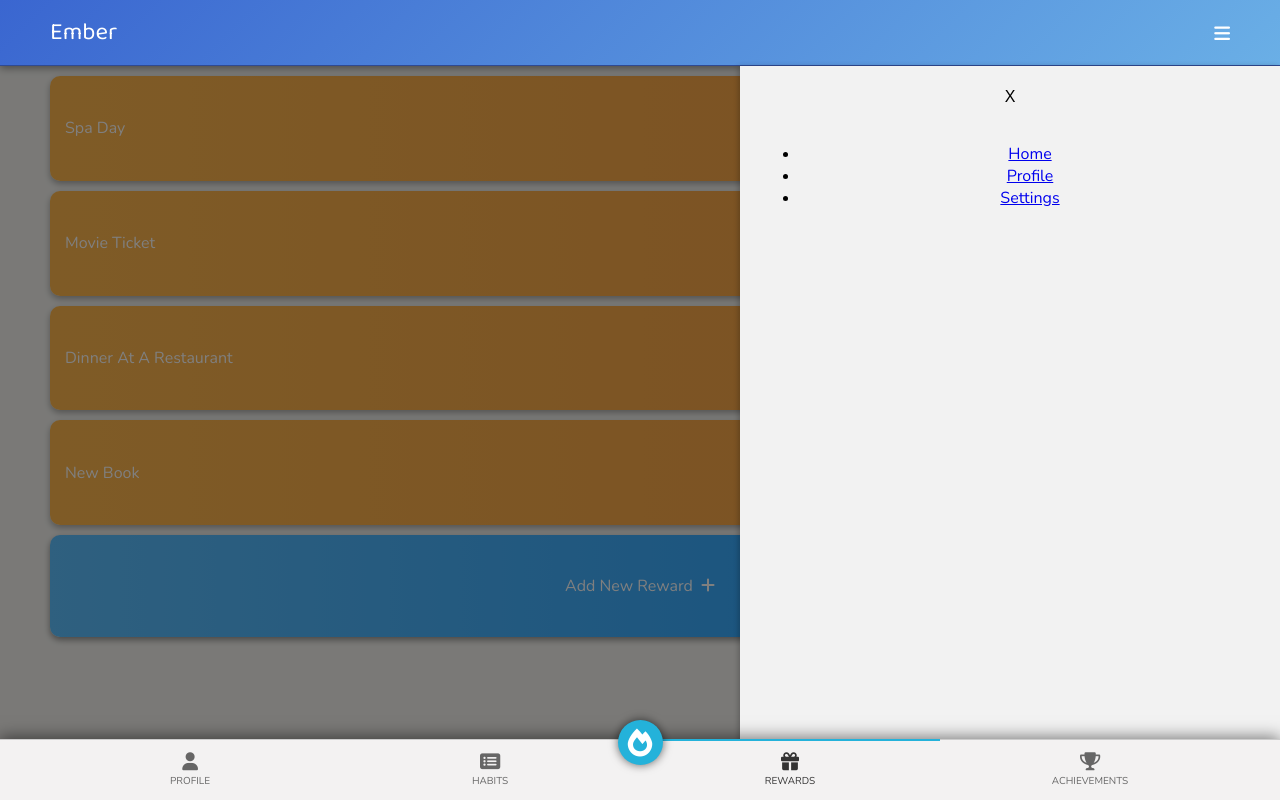
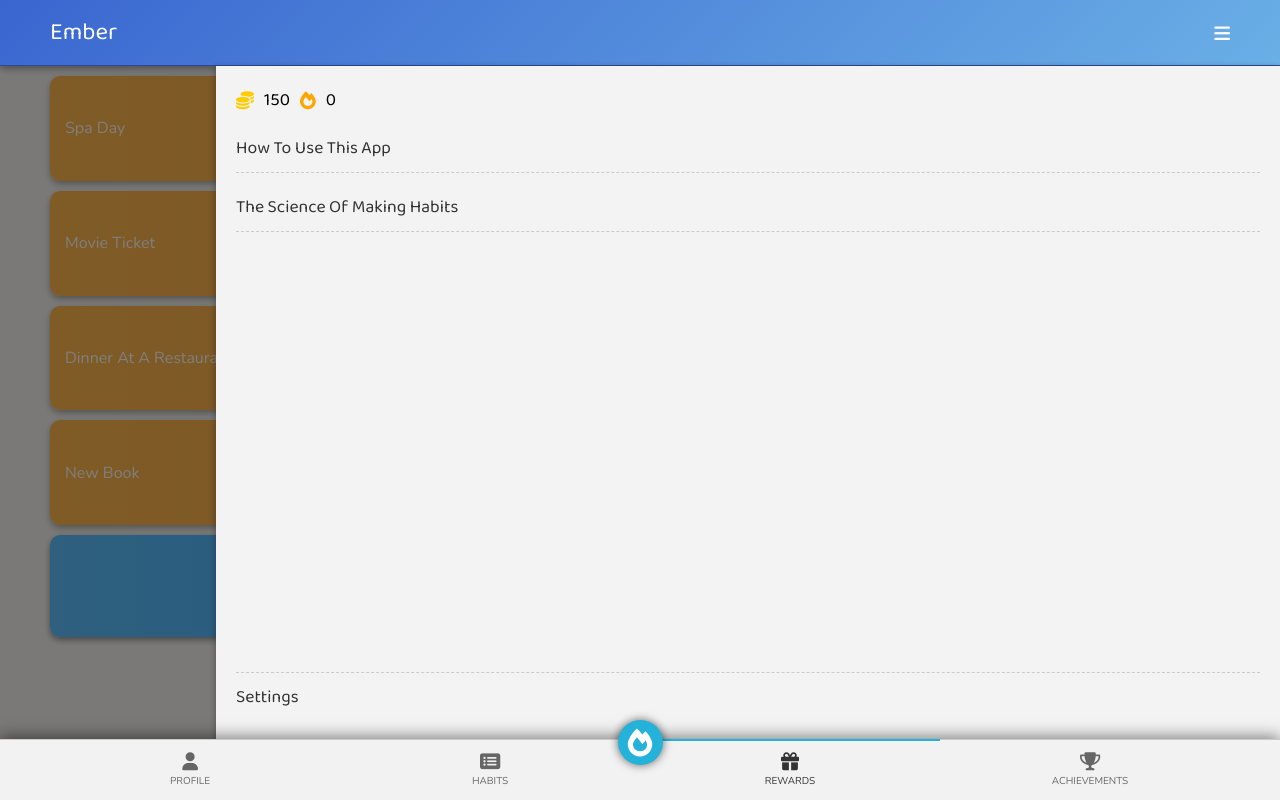
Before and after one commit to joseph-johnson27001/habit-spinner, a Vue app: page /rewards in a window 1280 px wide. Both pictures are taken after a click on the icon 1222 px from the left and 32 px from the top of the page. Built offline with nearby package versions, Linux system fonts and the light colour scheme.

Commit message:
Side Navigation

```diff
--- a/src/components/Navigation/CurrencyDisplay.vue
+++ b/src/components/Navigation/CurrencyDisplay.vue
@@ -1,10 +1,29 @@
 <template>
-  <div class="currency-display">
-    <!-- Coins Display -->
-    <div class="currency-item">
-      <img src="/images/coin.png" alt="Coins" class="coin-image" />
-      <!-- Use the image here -->
-      <span class="currency-value">{{ getCoins }}</span>
+  <div class="overlay" @click.self="close">
+    <div class="side-navigation">
+      <!-- Top section: Coins and Plays (streaks) -->
+      <div class="top-section">
+        <div class="status">
+          <i class="fas fa-coins coin-icon"></i>
+          <span>{{ getCoins }}</span>
+          <i class="fas fa-fire fire-icon"></i>
+          <span>{{ storedHabits }}</span>
+        </div>
+      </div>
+
+      <!-- Links Section -->
+      <ul class="nav-links">
+        <li v-for="link in links" :key="link.text">
+          <router-link :to="link.to" @click="close">{{
+            link.text
+          }}</router-link>
+        </li>
+      </ul>
+
+      <!-- Settings Link at the Bottom -->
+      <div class="bottom-link">
+        <router-link to="/settings" @click="close">Settings</router-link>
+      </div>
     </div>
   </div>
 </template>
@@ -13,33 +32,121 @@
 import { mapGetters } from "vuex";
 
 export default {
-  name: "CurrencyDisplay",
+  name: "SideNavigation",
+  emits: ["close"],
+  data() {
+    return {
+      links: [
+        { text: "How to use this app", to: "/how-to-use" },
+        { text: "The Science of making habits", to: "/science-of-habits" },
+      ],
+    };
+  },
   computed: {
-    ...mapGetters("currency", ["getCoins", "getTickets"]),
+    ...mapGetters("habits", ["storedHabits"]),
+    ...mapGetters("currency", ["getCoins"]),
+  },
+  methods: {
+    close() {
+      this.$emit("close");
+    },
   },
 };
 </script>
 
 <style scoped>
-.currency-display {
+.overlay {
+  position: fixed;
+  top: 0;
+  right: 0;
+  width: 100%;
+  height: 100%;
+  background: rgba(0, 0, 0, 0.5);
+  display: flex;
+  justify-content: flex-end;
+  z-index: 200;
+}
+
+.side-navigation {
+  width: 80%;
+  max-width: 400px;
+  background: #e0e0e0;
+  height: 100%;
+  padding: 20px;
+  box-shadow: -2px 0 5px rgba(0, 0, 0, 0.2);
+  display: flex;
+  flex-direction: column;
+  justify-content: space-between;
+  transform: translateX(100%);
+  animation: slideIn 0.3s forwards;
+}
+
+/* Top Section with Coin and Plays */
+.top-section {
+  display: flex;
+  justify-content: space-between;
+  align-items: center;
+  margin-bottom: 20px;
+}
+
+.status {
   display: flex;
   gap: 10px;
-  color: white;
-  border-radius: 10px;
-  justify-content: space-around;
-}
-
-.currency-item {
-  display: flex;
   align-items: center;
 }
 
-.coin-image {
-  width: 24px;
+.coin-icon,
+.fire-icon {
+  font-size: 18px;
+  color: #ffcc00;
 }
 
-.currency-value {
-  margin-left: 2px;
-  font-size: 14px;
+/* Navigation Links */
+.nav-links {
+  list-style: none;
+  padding: 0;
+  margin: 0;
+  flex-grow: 1;
+}
+
+.nav-links li {
+  margin-bottom: 15px;
+  border-bottom: 1px solid #ccc;
+  padding: 10px 0;
+}
+
+.nav-links a {
+  text-decoration: none;
+  color: #333;
+}
+
+/* Bottom Link (Settings) */
+.bottom-link {
+  border-top: 1px solid #ccc;
+  padding-top: 10px;
+  margin-top: 20px;
+}
+
+.bottom-link a {
+  text-decoration: none;
+  color: #333;
+}
+
+.close-btn {
+  background: transparent;
+  border: none;
+  font-size: 16px;
+  cursor: pointer;
+  margin-bottom: 20px;
+}
+
+/* Slide-in animation */
+@keyframes slideIn {
+  from {
+    transform: translateX(100%);
+  }
+  to {
+    transform: translateX(0);
+  }
 }
 </style>
--- a/src/components/Navigation/SideNavigation.vue
+++ b/src/components/Navigation/SideNavigation.vue
@@ -1,21 +1,51 @@
 <template>
   <div class="overlay" @click.self="close">
     <div class="side-navigation">
-      <button class="close-btn" @click="close">X</button>
-      <!-- Add your navigation items here -->
-      <ul>
-        <li><router-link to="/">Home</router-link></li>
-        <li><router-link to="/profile">Profile</router-link></li>
-        <li><router-link to="/settings">Settings</router-link></li>
+      <!-- Top section: Coins and Plays (streaks) -->
+      <div class="top-section">
+        <div class="status">
+          <i class="fas fa-coins coin-icon"></i>
+          <span>{{ getCoins }}</span>
+          <i class="fas fa-fire fire-icon"></i>
+          <span>{{ storedHabits }}</span>
+        </div>
+      </div>
+
+      <!-- Links Section -->
+      <ul class="nav-links">
+        <li v-for="link in links" :key="link.text">
+          <router-link :to="link.to" @click="close">{{
+            link.text
+          }}</router-link>
+        </li>
       </ul>
+
+      <!-- Settings Link at the Bottom -->
+      <div class="bottom-link">
+        <router-link to="/settings" @click="close">Settings</router-link>
+      </div>
     </div>
   </div>
 </template>
 
 <script>
+import { mapGetters } from "vuex";
+
 export default {
   name: "SideNavigation",
   emits: ["close"],
+  data() {
+    return {
+      links: [
+        { text: "How to use this app", to: "/how-to-use" },
+        { text: "The Science of making habits", to: "/science-of-habits" },
+      ],
+    };
+  },
+  computed: {
+    ...mapGetters("habits", ["storedHabits"]),
+    ...mapGetters("currency", ["getCoins"]),
+  },
   methods: {
     close() {
       this.$emit("close");
@@ -30,22 +60,83 @@ export default {
   top: 40;
   right: 0;
   width: 100%;
-  height: 100%;
+  height: 85vh;
   background: rgba(0, 0, 0, 0.5);
   display: flex;
   justify-content: flex-end;
   z-index: 200;
+  font-family: "Baloo 2", sans-serif;
 }
 
 .side-navigation {
   width: 80%;
-  max-width: 500px;
-  background: #f2f2f2;
+  background: #f3f3f3;
   height: 100%;
   padding: 20px;
   box-shadow: -2px 0 5px rgba(0, 0, 0, 0.2);
+  display: flex;
+  flex-direction: column;
+  justify-content: space-between;
   transform: translateX(100%);
   animation: slideIn 0.3s forwards;
+  font-size: 1.1rem;
+}
+
+/* Top Section with Coin and Plays */
+.top-section {
+  display: flex;
+  text-align: left;
+}
+
+.status {
+  display: flex;
+  align-items: center;
+  gap: 10px;
+}
+
+.coin-icon {
+  font-size: 18px;
+  color: #ffcc00;
+}
+
+.fire-icon {
+  color: orange;
+  font-size: 18px;
+}
+
+/* Navigation Links */
+.nav-links {
+  list-style: none;
+  padding: 0;
+  margin: 0;
+  flex-grow: 1;
+  text-align: left;
+}
+
+.nav-links li {
+  margin: 10px 0px;
+  border-bottom: 1px dashed #ccc;
+  padding: 10px 0;
+}
+
+.nav-links a {
+  text-decoration: none;
+  text-transform: capitalize;
+  color: #333;
+}
+
+/* Bottom Link (Settings) */
+.bottom-link {
+  border-top: 1px dashed #ccc;
+  padding-top: 10px;
+  margin-top: 20px;
+  margin-bottom: 55px;
+  text-align: left;
+}
+
+.bottom-link a {
+  text-decoration: none;
+  color: #333;
 }
 
 .close-btn {
@@ -56,7 +147,7 @@ export default {
   margin-bottom: 20px;
 }
 
-/* Keyframes for the slide-in animation */
+/* Slide-in animation */
 @keyframes slideIn {
   from {
     transform: translateX(100%);
```
